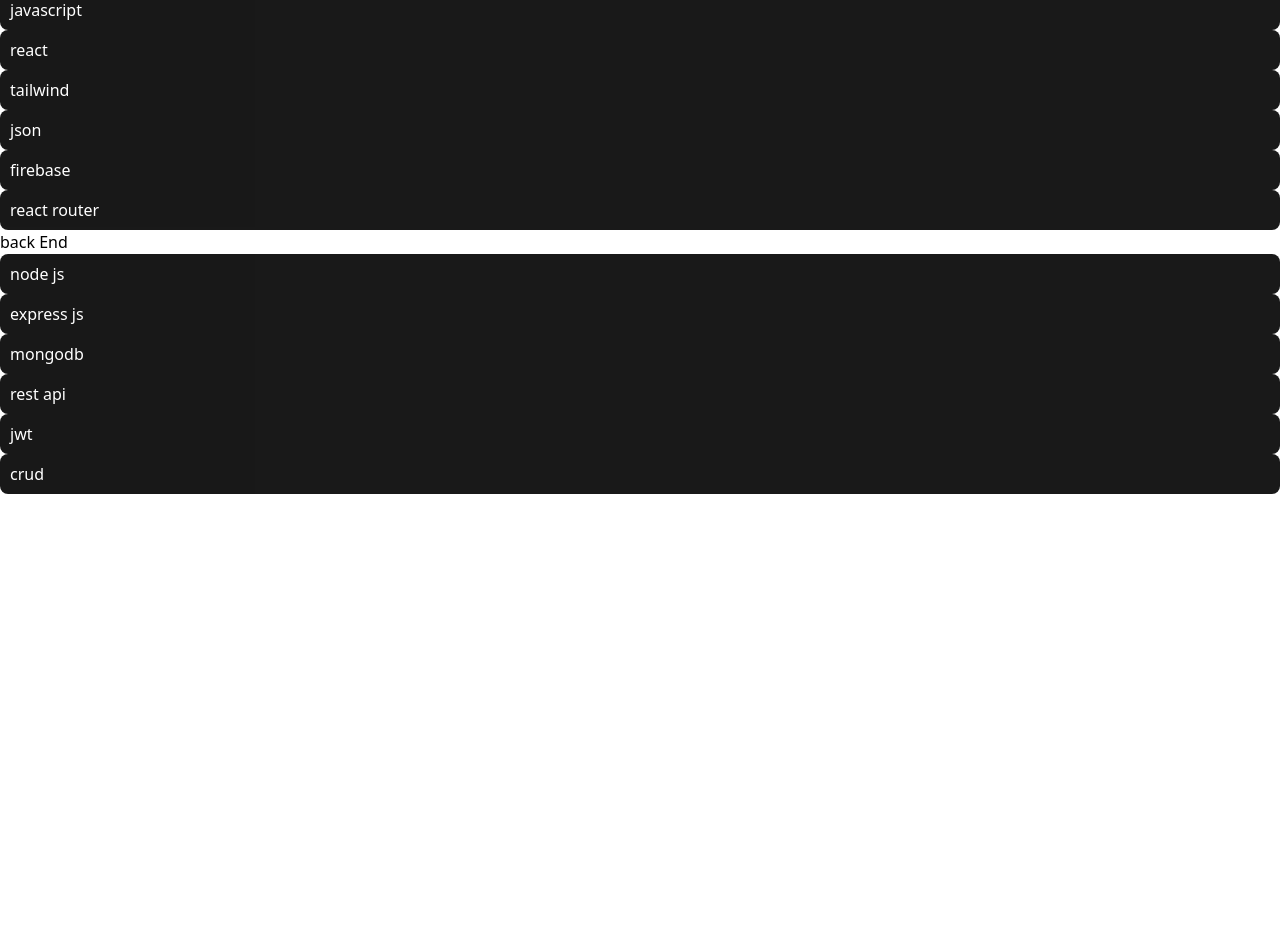
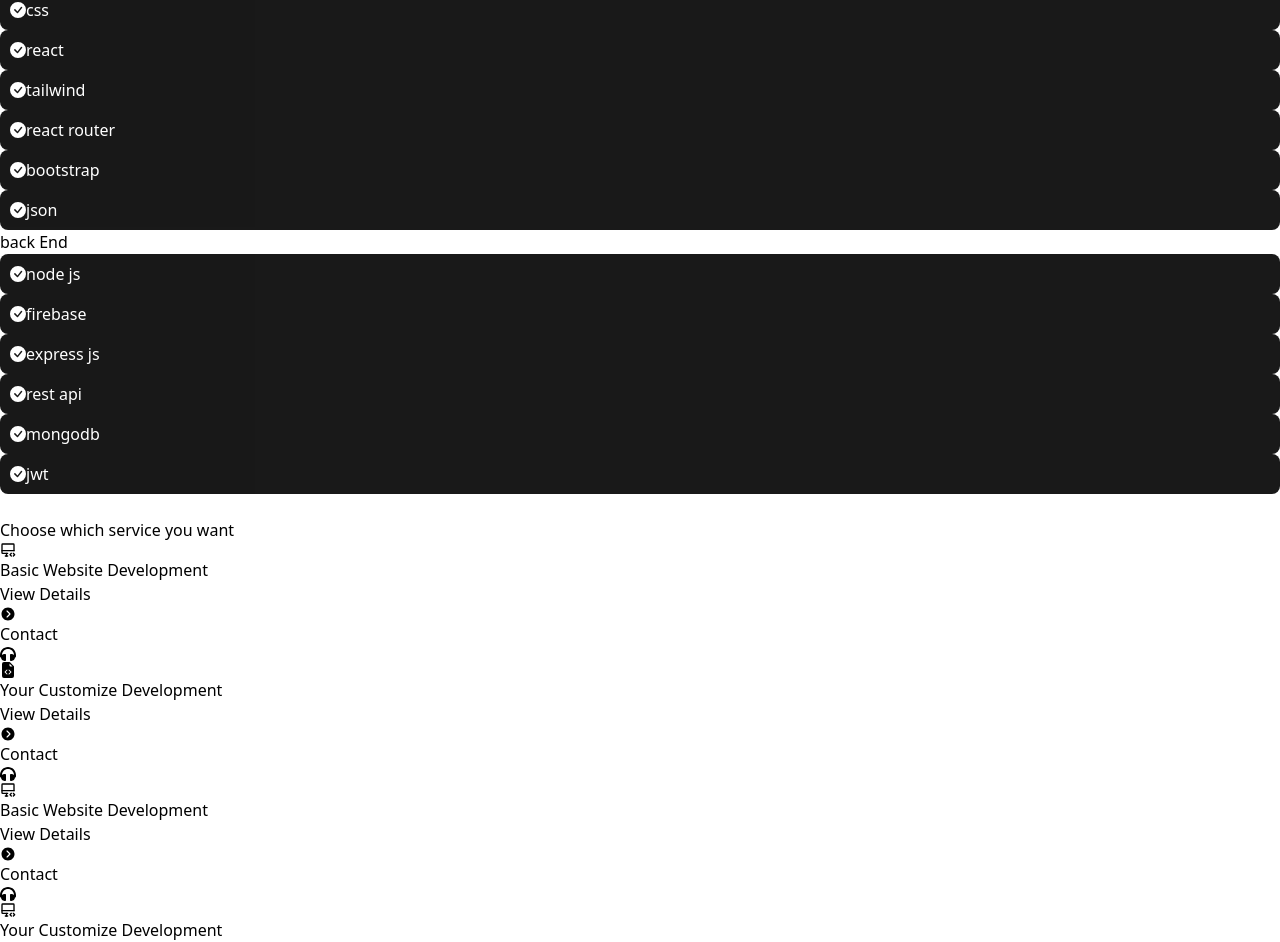
Before and after one commit to mdshahadad/portfolio, a React (Vite) app: page / in a window 1280 px wide. Shown: the part 1298-2240 px from the top of the page. Before the commit the page ends 1792 px from the top, so only its background shows below. Built offline with nearby package versions, Linux system fonts and the light colour scheme.

Commit message:
Customizable card for services section with what i offer title

```diff
--- a/src/Home/Home.css
+++ b/src/Home/Home.css
@@ -110,6 +110,9 @@
     color: white;
     padding: 8px 10px;
     border-radius: 8px;
+    display: flex;
+    justify-content: left;
+    align-items: center;
 }
 
 
--- a/src/Home/Home.jsx
+++ b/src/Home/Home.jsx
@@ -7,6 +7,7 @@
 import { useState } from "react";
 import AboutMe from "./AboutMeSection/AboutMe";
 import Skills from "./MySkillsSection/Skills";
+import Services from "./Services/Services";
 
 const Home = () => {
     const [showMenu, setShowMenu] = useState(false);
@@ -30,6 +31,7 @@
                     <>
                         <AboutMe></AboutMe>
                         <Skills></Skills>
+                        <Services></Services>
                     </>
                 }
             </div>
--- a/src/Home/MySkillsSection/SkillsCard.jsx
+++ b/src/Home/MySkillsSection/SkillsCard.jsx
@@ -1,49 +1,55 @@
+import { BsFillCheckCircleFill } from "react-icons/bs";
+
+
 const SkillsCard = () => {
     return (
         <div className="text-white flex justify-between max-w-5xl mx-auto mt-80">
-            <div className="opacity-75">
             <div
+
                 data-aos="fade-right"
                 data-aos-offset="300"
                 data-aos-duration="1000"
                 data-aos-easing="ease-in-sine"
-                    className="bg-white
+                className="">
+                <div
+                    className="bg-white opacity-75
              text-black rounded-xl px-16 py-16 uppercase">
                     <div>
                         <h3 className="text-center text-2xl font-semibold mb-8">Front End</h3>
                     </div>
 
-                    <div className="grid grid-cols-2 gap-5 text-center skills-style font-medium">
-                        <p>html</p>
-                        <p>css</p>
-                        <p>javascript</p>
-                        <p>react</p>
-                        <p>tailwind</p>
-                        <p>json</p>
-                        <p>firebase</p>
-                        <p>react router</p>
+                    <div className="grid grid-cols-2 gap-5 skills-style font-medium">
+                        <p><BsFillCheckCircleFill className="mr-2" />html</p>
+                        <p><BsFillCheckCircleFill className="mr-2" />javascript</p>
+                        <p><BsFillCheckCircleFill className="mr-2" />css</p>
+                        <p><BsFillCheckCircleFill className="mr-2" />react</p>
+                        <p><BsFillCheckCircleFill className="mr-2" />tailwind</p>
+                        <p><BsFillCheckCircleFill className="mr-2" />react router</p>
+                        <p><BsFillCheckCircleFill className="mr-2" />bootstrap</p>
+                        <p><BsFillCheckCircleFill className="mr-2" />json</p>
                     </div>
                 </div>
             </div>
-            <div className="opacity-75">
             <div
                 data-aos="fade-left"
                 data-aos-offset="300"
                 data-aos-duration="1000"
                 data-aos-easing="ease-in-sine"
-                    className="bg-white
+                className="">
+                <div
+                    className="bg-white opacity-75
              text-black rounded-xl px-[92.5px] py-24 uppercase">
                     <div>
                         <h3 className="text-center text-2xl font-semibold mb-8">back End</h3>
                     </div>
 
-                    <div className="grid grid-cols-2 gap-5 text-center skills-style font-medium">
-                        <p>node js</p>
-                        <p>express js</p>
-                        <p>mongodb</p>
-                        <p>rest api</p>
-                        <p>jwt</p>
-                        <p>crud</p>
+                    <div className="grid grid-cols-2 gap-5 skills-style font-medium">
+                        <p><BsFillCheckCircleFill className="mr-2" />node js</p>
+                        <p><BsFillCheckCircleFill className="mr-2" />firebase</p>
+                        <p><BsFillCheckCircleFill className="mr-2" />express js</p>
+                        <p><BsFillCheckCircleFill className="mr-2" />rest api</p>
+                        <p><BsFillCheckCircleFill className="mr-2" />mongodb</p>
+                        <p><BsFillCheckCircleFill className="mr-2" />jwt</p>
                     </div>
                 </div>
             </div>
--- /dev/null
+++ b/src/Home/Services/Services.jsx
@@ -0,0 +1,16 @@
+import ServicesCard from "./ServicesCard";
+import ServicesTitle from "./ServicesTitle";
+
+const Services = () => {
+    return (
+        <div className="bg-black">
+            <div className="relative">
+                <ServicesTitle></ServicesTitle>
+            </div>
+            <h3 className="text-white opacity-65 font-medium text-3xl text-center mt-60">Choose which service you want</h3>
+            <ServicesCard></ServicesCard>
+        </div>
+    );
+};
+
+export default Services;
--- /dev/null
+++ b/src/Home/Services/ServicesCard.jsx
@@ -0,0 +1,78 @@
+import { IoIosArrowDroprightCircle } from "react-icons/io";
+import { TbDeviceImacCode } from "react-icons/tb";
+import { FaHeadphones } from "react-icons/fa";
+import { BsFileEarmarkCodeFill } from "react-icons/bs";
+
+
+
+const ServicesCard = () => {
+    return (
+        <div className="max-w-7xl mx-auto py-10">
+            <div className="text-white grid grid-cols-2 gap-10 mt-12">
+                <div className="flex justify-center">
+                    <div className="">
+                        <div className="mb-10 bg-white opacity-75 text-black px-16 py-12 rounded-xl w-full">
+                            <h3
+                                className="text-2xl font-medium">
+                                <TbDeviceImacCode
+                                    className="mr-2 text-7xl"
+                                /> Basic Website Development
+                            </h3>
+                            <div className="mt-16 text-white flex justify-between gap-8">
+                                <h4 className="flex items-center text-xl cursor-pointer px-4 py-2 rounded-xl bg-black ">View Details <IoIosArrowDroprightCircle className="text-3xl ml-2" /></h4>
+
+                                <h4 className="flex items-center text-xl cursor-pointer px-7 py-2 rounded-xl  bg-black ">Contact <FaHeadphones className="text-3xl ml-2" /></h4>
+                            </div>
+                        </div>
+                        <div className="mb-10 bg-white opacity-75 text-black px-16 py-12 rounded-xl w-full">
+                            <h3
+                                className="text-2xl font-medium">
+                                <BsFileEarmarkCodeFill
+                                    className="mr-2 text-7xl"
+                                /> Your Customize Development
+                            </h3>
+                            <div className="mt-16 text-white flex justify-between gap-8">
+                                <h4 className="flex items-center text-xl cursor-pointer px-4 py-2 rounded-xl bg-black ">View Details <IoIosArrowDroprightCircle className="text-3xl ml-2" /></h4>
+
+                                <h4 className="flex items-center text-xl cursor-pointer px-7 py-2 rounded-xl  bg-black ">Contact <FaHeadphones className="text-3xl ml-2" /></h4>
+                            </div>
+                        </div>
+                    </div>
+                </div>
+
+                <div className="flex justify-center">
+                    <div className="">
+                        <div className="mb-10 bg-white opacity-75 text-black px-16 py-12 rounded-xl w-full">
+                            <h3
+                                className="text-2xl font-medium">
+                                <TbDeviceImacCode
+                                    className="mr-2 text-7xl"
+                                /> Basic Website Development
+                            </h3>
+                            <div className="mt-16 text-white flex justify-between gap-8">
+                                <h4 className="flex items-center text-xl cursor-pointer px-4 py-2 rounded-xl bg-black ">View Details <IoIosArrowDroprightCircle className="text-3xl ml-2" /></h4>
+
+                                <h4 className="flex items-center text-xl cursor-pointer px-7 py-2 rounded-xl  bg-black ">Contact <FaHeadphones className="text-3xl ml-2" /></h4>
+                            </div>
+                        </div>
+                        <div className="mb-10 bg-white opacity-75 text-black px-16 py-12 rounded-xl w-full">
+                            <h3
+                                className="text-2xl font-medium">
+                                <TbDeviceImacCode
+                                    className="mr-2 text-7xl"
+                                /> Your Customize Development
+                            </h3>
+                            <div className="mt-16 text-white flex justify-between gap-8">
+                                <h4 className="flex items-center text-xl cursor-pointer px-4 py-2 rounded-xl bg-black ">View Details <IoIosArrowDroprightCircle className="text-3xl ml-2" /></h4>
+
+                                <h4 className="flex items-center text-xl cursor-pointer px-7 py-2 rounded-xl  bg-black ">Contact <FaHeadphones className="text-3xl ml-2" /></h4>
+                            </div>
+                        </div>
+                    </div>
+                </div>
+            </div>
+        </div>
+    );
+};
+
+export default ServicesCard;
--- /dev/null
+++ b/src/Home/Services/ServicesTitle.jsx
@@ -0,0 +1,16 @@
+const ServicesTitle = () => {
+    return (
+        <div
+            data-aos="fade-down"
+            data-aos-duration="800"
+            data-aos-easing="linear"
+            className="flex justify-center">
+
+            <h1
+                className="text-strokeTitle title-position absolute z-20 hover:z-30 md:-top-10 font-extrabold md:text-[110px] lg:text-[200px]"
+            >WHAT I OFFER?</h1>
+        </div>
+    );
+};
+
+export default ServicesTitle;
```
Also changed, not shown: src/Home/MySkillsSection/ExtraSkill.jsx (added, +9 -0 lines). Lines whose indentation alone changed are shown as unchanged.
